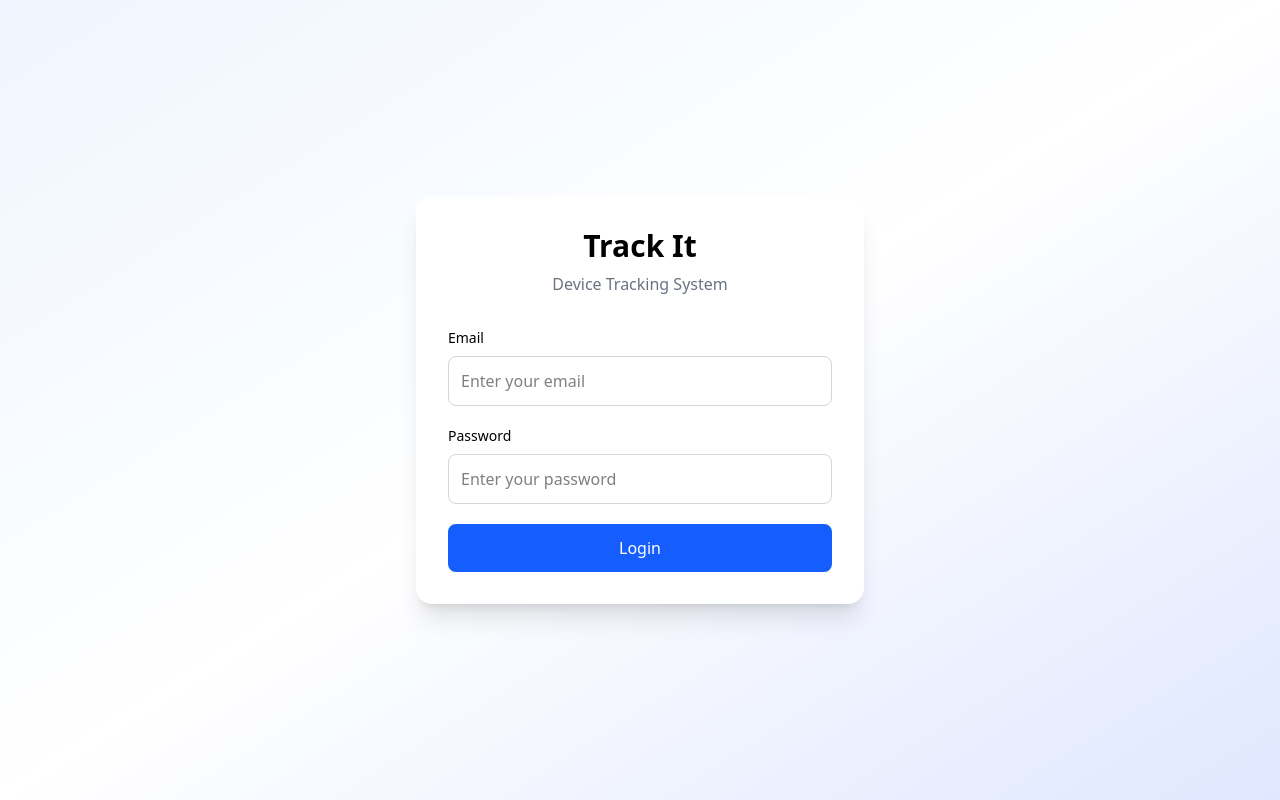
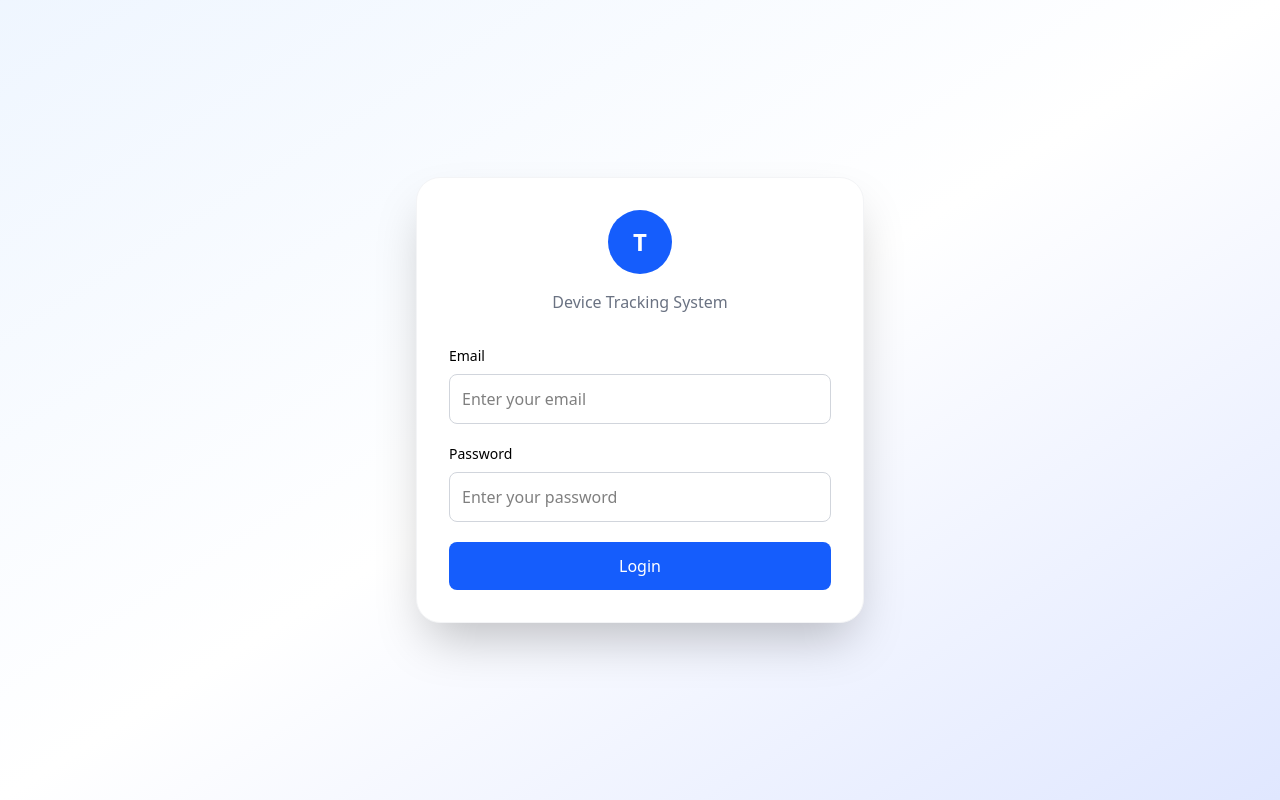
Before and after one commit to TheJaat/TheTrackIT-Web, a Next.js app: page /login in a window 1280 px wide. Built offline with nearby package versions, Linux system fonts and the light colour scheme; no server answers.

Commit message:
improve login UI

```diff
--- a/src/app/login/page.tsx
+++ b/src/app/login/page.tsx
@@ -50,14 +50,13 @@ export default function LoginPage() {
 
   return (
     <div className="min-h-screen bg-gradient-to-br from-blue-50 via-white to-indigo-100 flex items-center justify-center p-4">
-      <div className="w-full max-w-md bg-white rounded-2xl shadow-xl p-8">
+      <div className="w-full max-w-md bg-white rounded-3xl shadow-2xl border border-gray-100 p-8">
 
         <div className="text-center mb-8">
 
-          <h1 className="text-3xl font-bold">
-            Track It
-          </h1>
-
+          <div className="mx-auto mb-4 flex h-16 w-16 items-center justify-center rounded-full bg-blue-600 text-2xl font-bold text-white">
+            T
+          </div>
           <p className="text-gray-500 mt-2">
             Device Tracking System
           </p>
```
